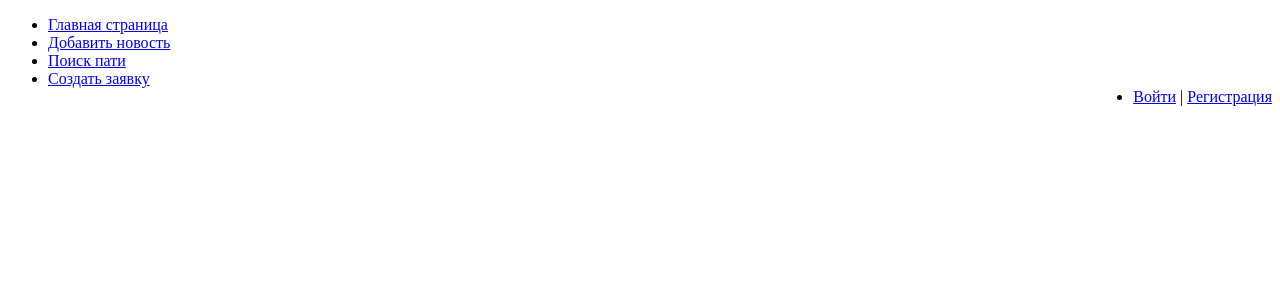
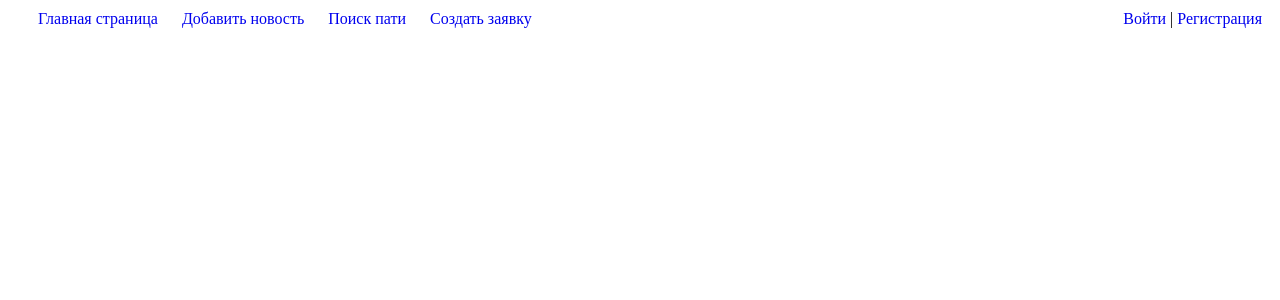
Before and after one commit to GalinaPimkina/mmo-blog, a Django app: page /posts/ in a window 1280 px wide. Shown: the top 300 px of the page. Run offline with Django 4.2, Linux system fonts and the light colour scheme; data that the repository does not hold is empty.

Commit message:
горизонтальное меню

```diff
--- a/mmo/ads/static/ads/css/styles.css
+++ b/mmo/ads/static/ads/css/styles.css
@@ -1,3 +1,17 @@
+ul {
+  list-style: none;
+  margin: 10px;
+  padding-left: 10px;
+}
+a {
+    text-decoration: none;
+}
+
+li.menu {
+    display: inline;
+    padding: 10px;
+}
+
 .last {
     float: right;
 }
--- a/mmo/templates/base.html
+++ b/mmo/templates/base.html
@@ -8,12 +8,12 @@
     <link type="text/css" href="{% static 'ads/css/styles.css' %}" rel="stylesheet" />
 </head>
 <body>
-<div>
+<nav role="navigation">
     {% block menu %}
         <nav>
             <ul>
                 {% for m in menu %}
-                    <li><a href="{% url m.url_name %}">{{ m.title }}</a></li>
+                    <li class="menu"><a href="{% url m.url_name %}">{{ m.title }}</a></li>
                 {% endfor %}
                 {% if user.is_authenticated %}
                     <li class="last"><a href="{% url 'users:profile' user.pk %}">{{ user.username }}</a> | <a href="{% url 'users:logout' %}">Выйти</a></li>
@@ -23,7 +23,7 @@
             </ul>
         </nav>
     {% endblock menu %}
-</div>
+</nav>
 <div>
     {% block breadcrumbs %}
     {% endblock breadcrumbs %}
```
